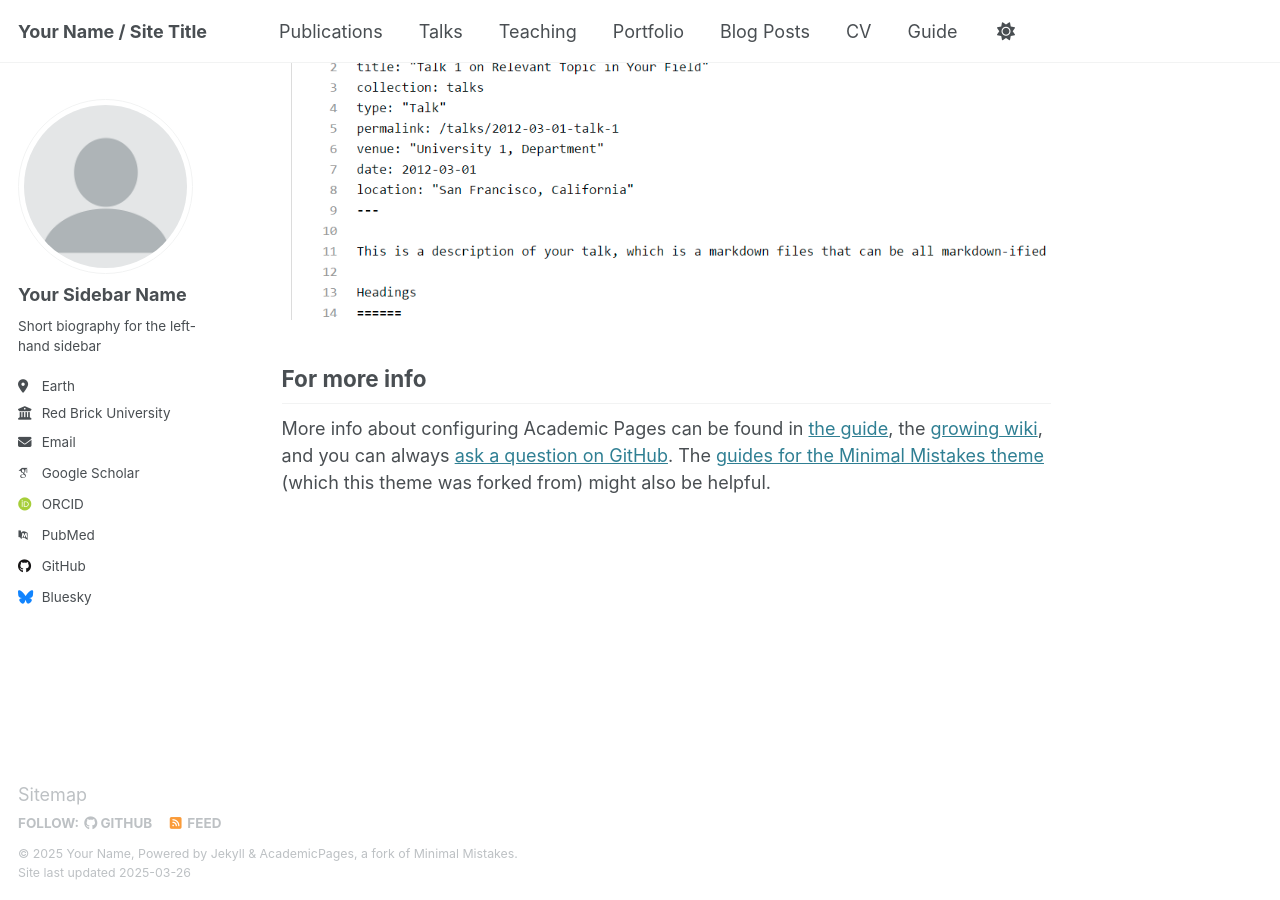
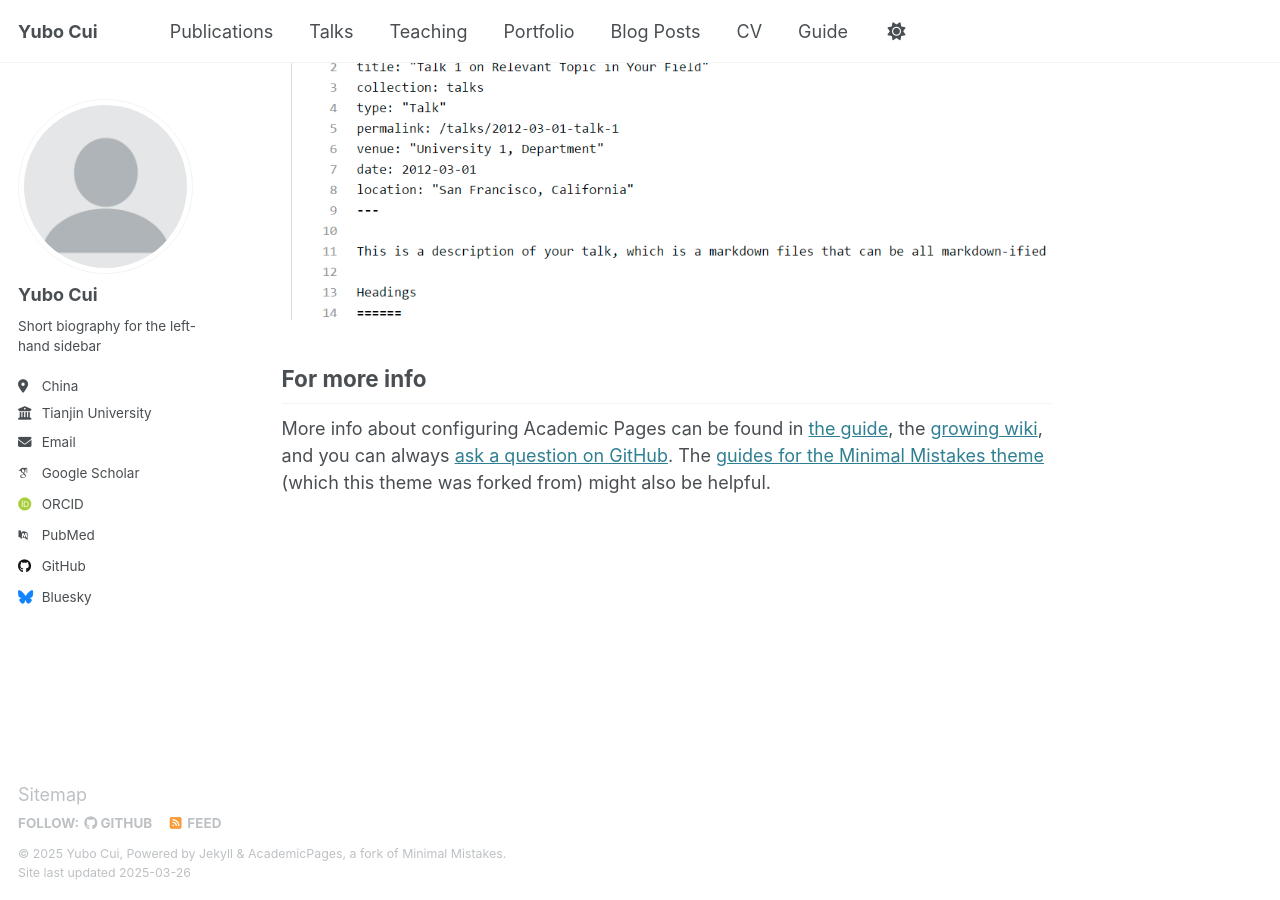
Before and after one commit to Iverson-cui/Iverson-cui.github.io, a Jekyll site: the page built from _pages/about.md, in a window 1280 px wide and 900 px high, scrolled down 2635 px. Built offline with Jekyll 4.4.1, drawn with Linux system fonts in a browser that asks for light colours; some web fonts are replaced.

Commit message:
first try, simple mod

```diff
--- a/_config.yml
+++ b/_config.yml
@@ -9,11 +9,11 @@
 # Basic Site Settings
 locale                   : "en-US"
 site_theme               : "default"
-title                    : "Your Name / Site Title"
+title                    : "Yubo Cui"
 title_separator          : "-"
-name                     : &name "Your Name"
-description              : &description "personal description"
-url                      : https://academicpages.github.io # the base hostname & protocol for your site e.g. "https://[your GitHub username].github.io"
+name                     : &name "Yubo Cui"
+description              : &description "An undergraduate at Tianjin University"
+url                      : https://Iverson-cui.github.io # the base hostname & protocol for your site e.g. "https://[your GitHub username].github.io"
 baseurl                  : "" # the subpath of your site, e.g. "/blog"
 repository               : "academicpages/academicpages.github.io"
 
@@ -23,13 +23,13 @@ repository               : "academicpages/academicpages.github.io"
 author:
   # Biographic information
   avatar           : "profile.png"
-  name             : "Your Sidebar Name"
+  name             : "Yubo Cui"
   pronouns         : # example: "she/her"
   bio              : "Short biography for the left-hand sidebar"
-  location         : "Earth"
-  employer         : "Red Brick University"
+  location         : "China"
+  employer         : "Tianjin University"
   uri              : # URL
-  email            : "none@example.org"
+  email            : "cuiyubo@tju.edu.cn"
 
   # Academic websites
   arxiv            : # URL - Update with the correct link to your profile
```
